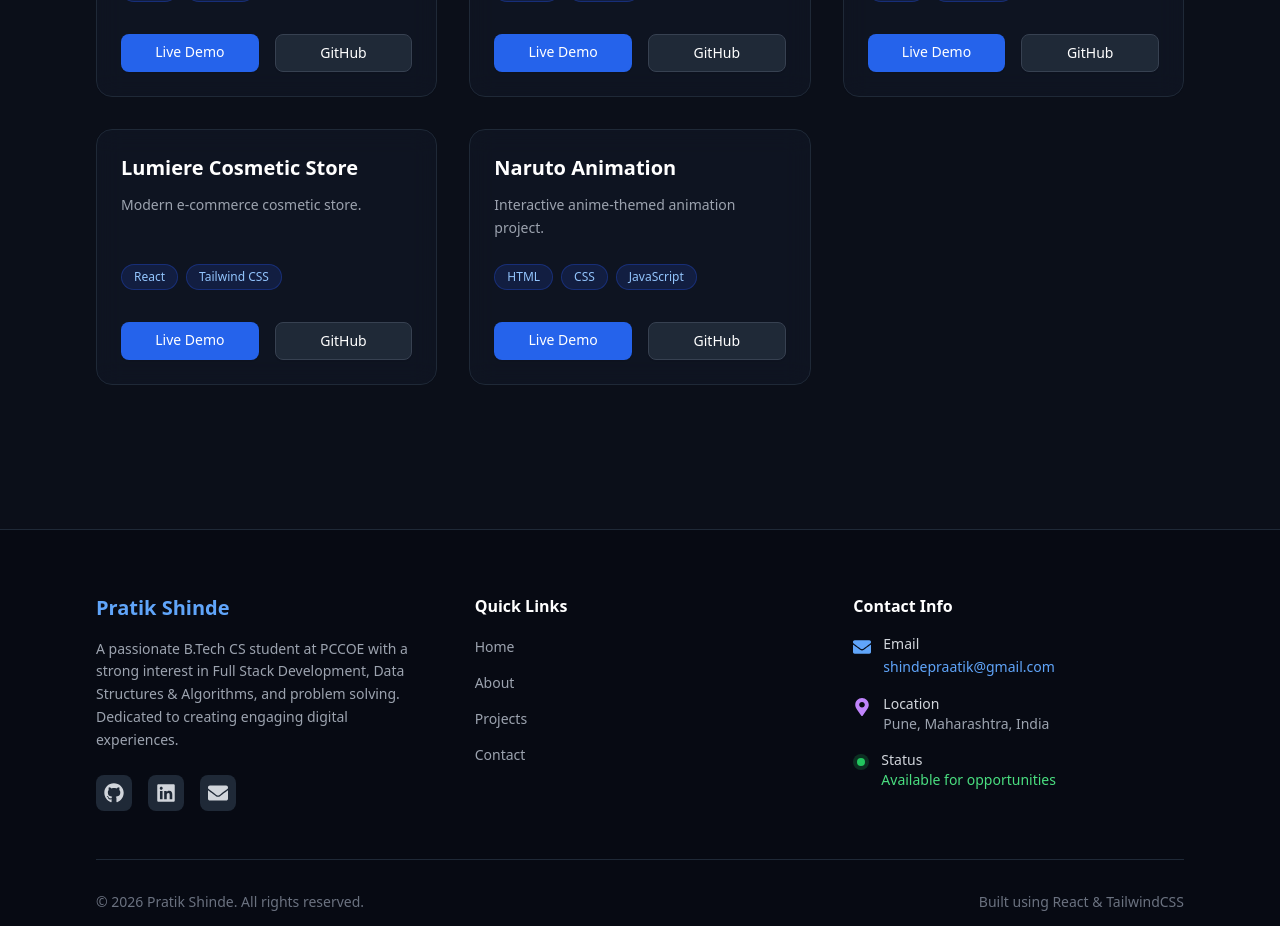
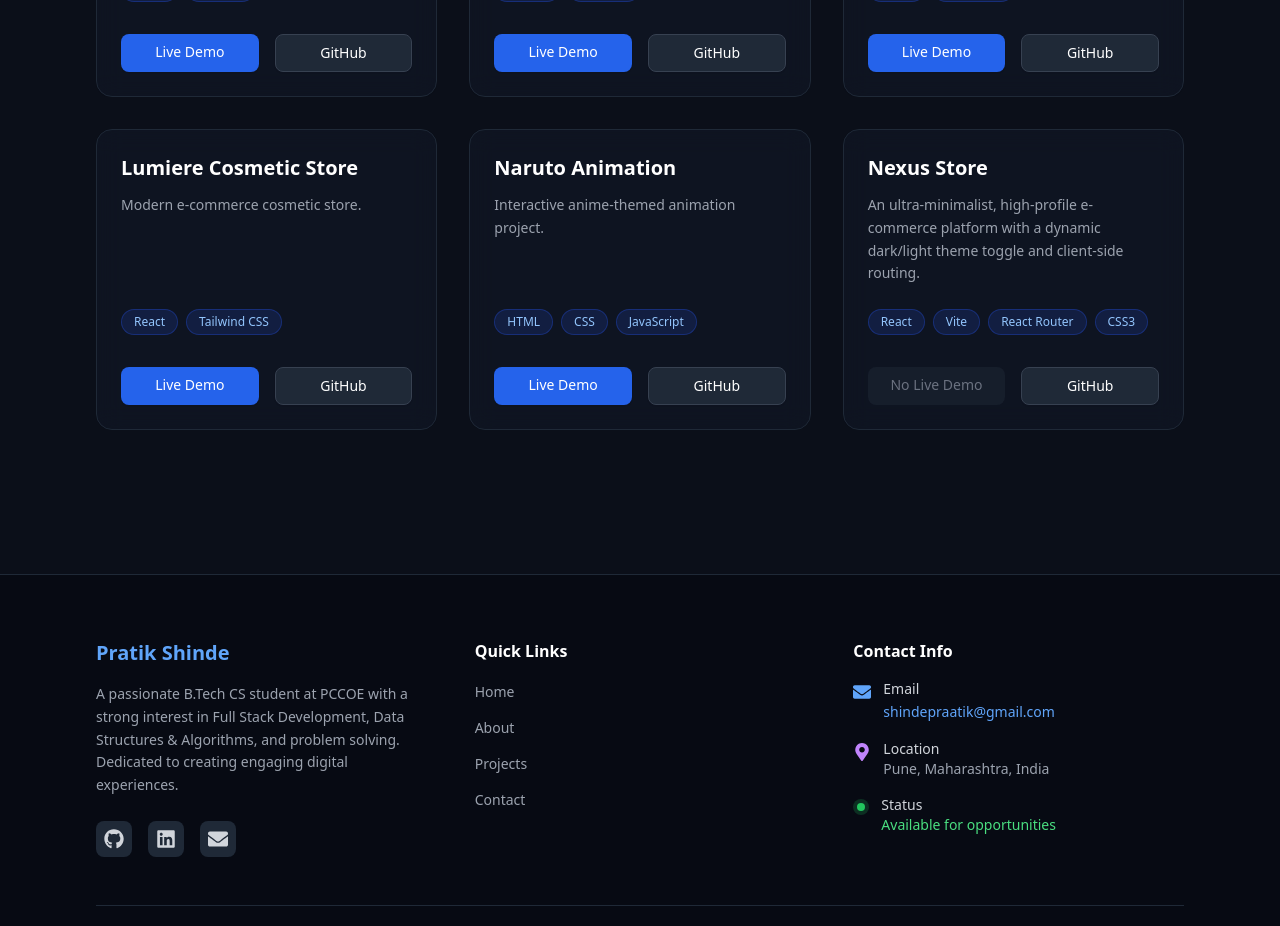
Before and after one commit to Pratik7897/CODSOFT, a React (Vite) app in the folder Portfolio/: page /projects in a window 1280 px wide. Shown: the part 780-1706 px from the top of the page. Built offline with nearby package versions, Linux system fonts and the light colour scheme.

Commit message:
Add Nexus Store (T5) project to Portfolio

```diff
--- a/Portfolio/src/pages/Projects.jsx
+++ b/Portfolio/src/pages/Projects.jsx
@@ -64,6 +64,14 @@ const projects = [
     tech: ['HTML', 'CSS', 'JavaScript'],
     live: 'https://naruto-animation-five.vercel.app',
     github: 'https://github.com/Pratik7897/Naruto-Animation',
+  },
+  {
+    id: 8,
+    title: 'Nexus Store',
+    description: 'An ultra-minimalist, high-profile e-commerce platform with a dynamic dark/light theme toggle and client-side routing.',
+    tech: ['React', 'Vite', 'React Router', 'CSS3'],
+    live: '',
+    github: 'https://github.com/Pratik7897/T5',
   }
 ];
 
```
